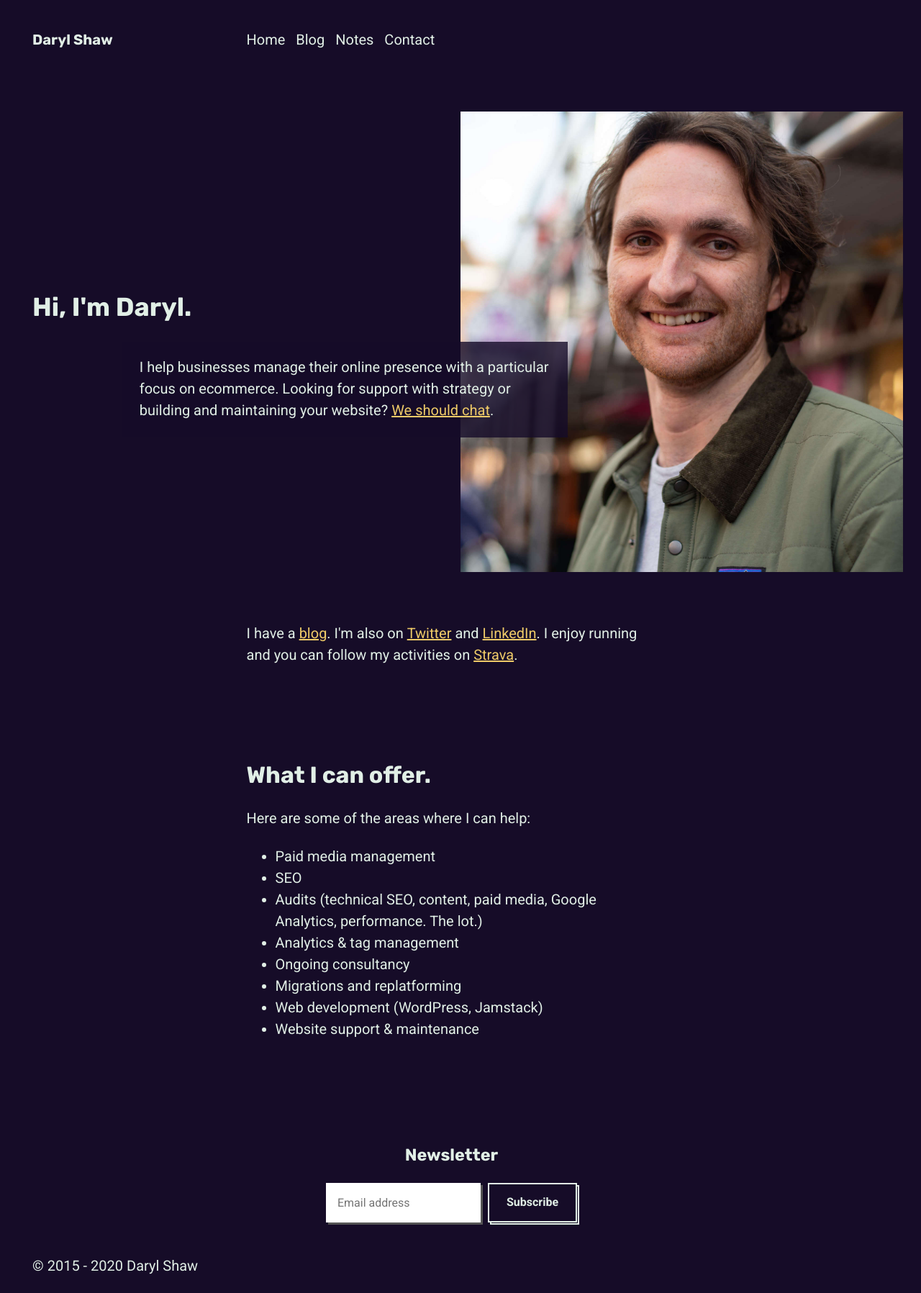
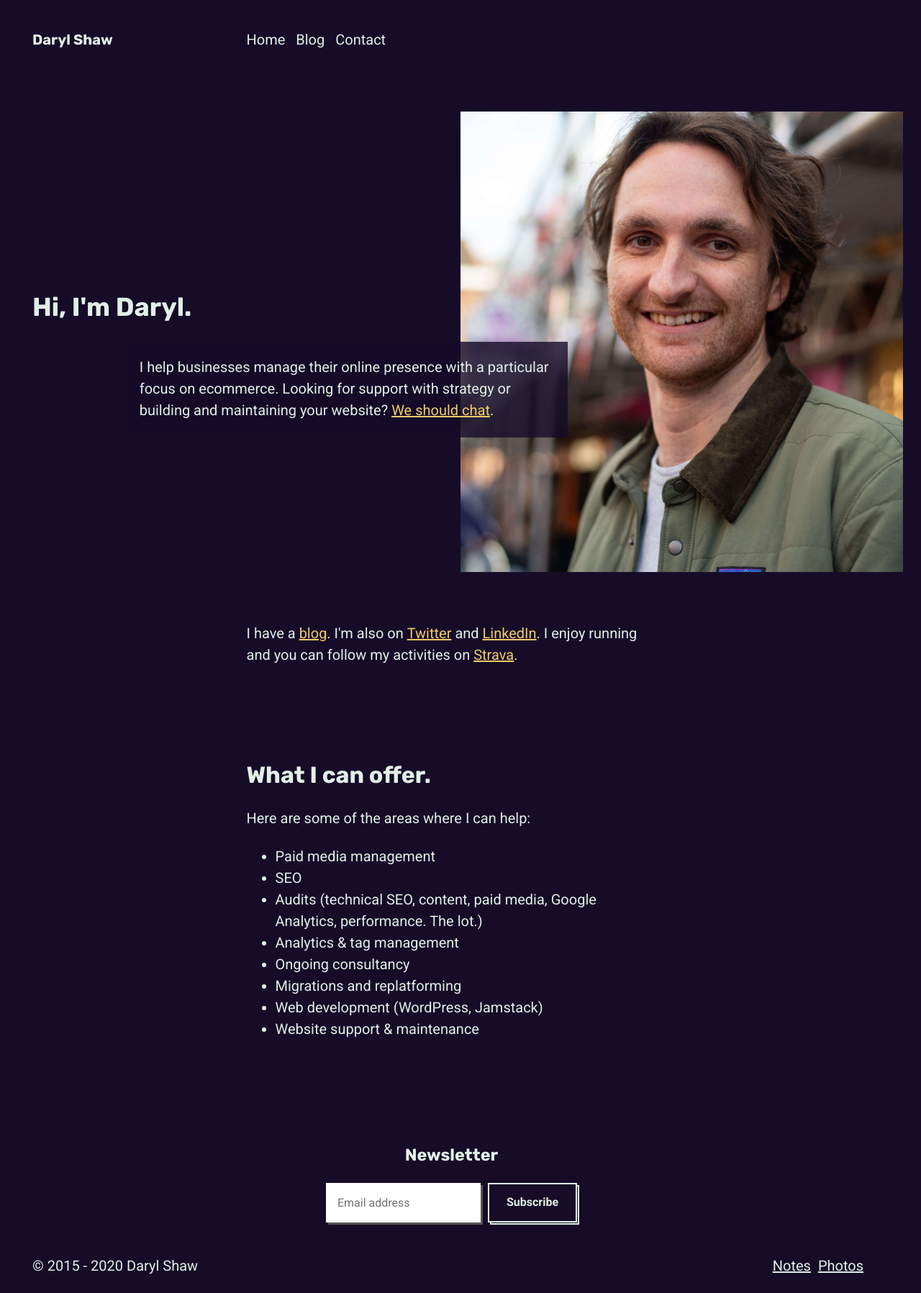
Before and after one commit to darylshaw/darylshaw.co.uk, a Jekyll site: the page built from index.md, in a window 1280 px wide. Shown: the whole page at 72% size. Built offline with Jekyll 4.4.1, drawn with Linux system fonts in a browser that asks for light colours; a script that is not in the unit is left out; comment, search, counter and statistics services are not loaded.

Commit message:
Moved notes from main nav to footer. Set front matter defaults for posts and notes. Started set up for photos collection.

```diff
--- a/_config.yml
+++ b/_config.yml
@@ -14,12 +14,16 @@ collections:
   notes:
     title: Notes
     output: true
+  photos:
+    title: Photos
+    output: true
 defaults:
 -
   scope:
     path: ""
     type: "posts"
   values:
+    layout: "post"
     permalink: "/blog/:title/"
 -
   scope:
@@ -31,6 +35,13 @@ defaults:
   scope:
     path: ""
     type: "notes"
+  values:
+    layout: "post"
+    permalink: "/:collection/:title"
+-
+  scope:
+    path: ""
+    type: "photos"
   values:
     permalink: "/:collection/:title"
 url: https://darylshaw.co.uk
--- a/_includes/footer.html
+++ b/_includes/footer.html
@@ -13,6 +13,14 @@
     </form>
   </div>
   <div class="copyright">
+    <ul class="nav">
+      <li>
+        <a href="/notes/">Notes</a>
+      </li>
+      <li>
+        <a href="/photos/">Photos</a>
+      </li>
+    </ul>
     <p>&copy; 2015 - {{ "now" | date: '%Y' }} {{ site.name }}</p>
   </div>
 </footer>
--- a/_includes/header.html
+++ b/_includes/header.html
@@ -11,9 +11,6 @@
 				<a href="/blog/">Blog</a>
 			</li>
 			<li>
-				<a href="/notes/">Notes</a>
-			</li>
-			<li>
 				<a href="/contact/">Contact</a>
 			</li>
 		</ul>
--- a/_sass/_base.scss
+++ b/_sass/_base.scss
@@ -11,3 +11,7 @@ a {
     opacity: .6;
   }
 }
+
+img {
+  max-width: 100%;
+}
--- a/_sass/_footer.scss
+++ b/_sass/_footer.scss
@@ -24,5 +24,22 @@ footer {
 
   .copyright {
     grid-column: full-content;
+    display: flex;
+    flex-direction: row-reverse;
   }
 }
+
+.nav {
+  display: flex;
+  padding: 0;
+  margin-left: auto;
+
+  li {
+    list-style: none;
+    margin-right: 0.5em;
+
+    a {
+      color: $text-color;
+    }
+  }
+}
```
Also changed, not shown: _layouts/photos.html (added, +10 -0 lines), _notes/2020-10-03-slug.md (deleted, +0 -4 lines), photos.md (added, +6 -0 lines).
